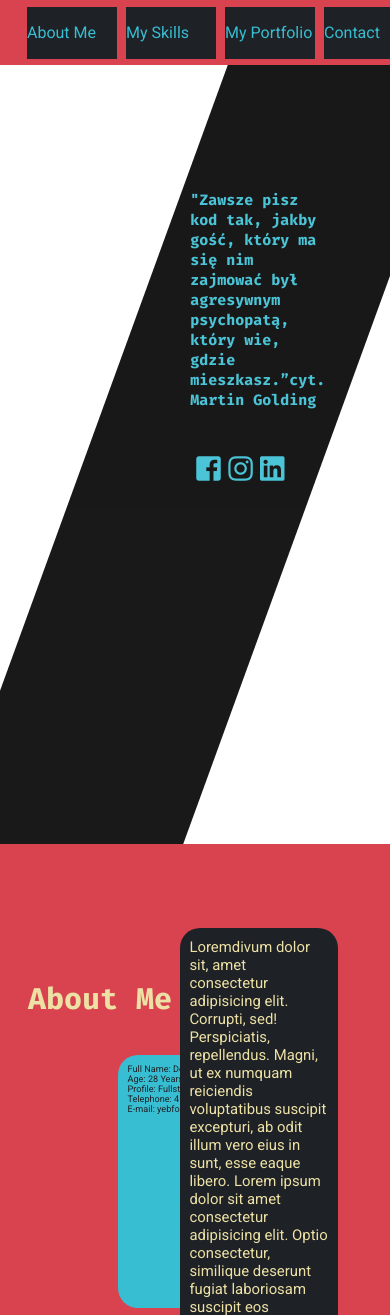
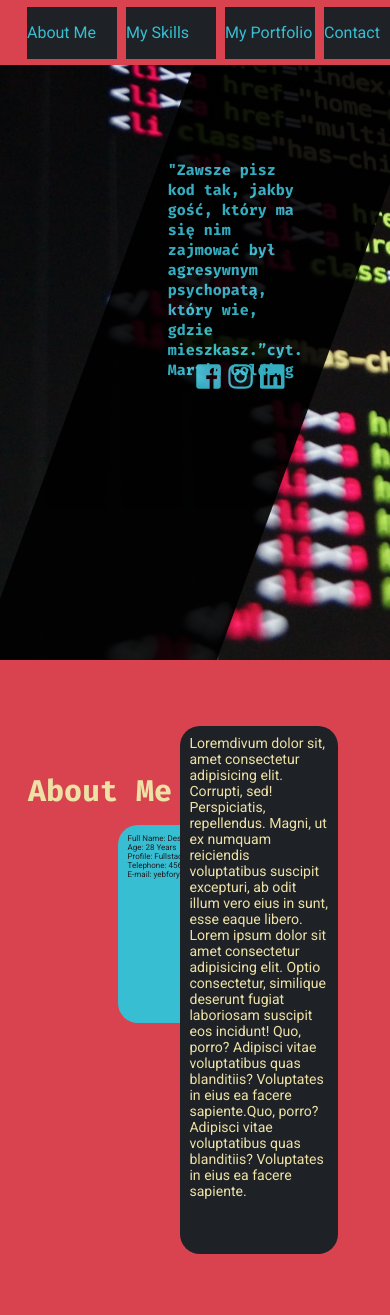
Before and after one commit to Szymon90/Strona-wizytowka-pierwszy-projekt-redukcja-css, a plain HTML site: page index.html in a window 390 px wide. Shown: the top 1315 px of the page. Drawn offline with Linux system fonts and the light colour scheme.

Commit message:
Add files via upload

```diff
--- a/css/respo.css
+++ b/css/respo.css
@@ -8,17 +8,20 @@
     }
 
     .socialMedia {
-        top: 75%;
+        top: 78%;
     }
 
     .shortAboutMe div {
-        font-size: 143%;
+        font-size: 133%;
     }
 
     .basicIinformation div {
         padding: 6%;
         font-size: 115%;
+    }
 
+    .arrow {
+        left: 46%;
     }
 
 }
@@ -40,13 +43,25 @@
         left: 20%;
     }
 
+    #fbLogo {
+        font-size: 40px;
+    }
+
+    #istaLogo {
+        font-size: 40px;
+    }
+
+    #linkedinLogo {
+        font-size: 40px;
+    }
+
     .socialMedia {
-        top: 66%;
-        left: 52%;
+        top: 70%;
+        left: 50%;
     }
 
     .shortAboutMe div {
-        font-size: 121%;
+        font-size: 115%;
     }
 
     .basicIinformation div {
@@ -54,7 +69,7 @@
     }
 
     .aboutMe h2 {
-        left: 20%
+        left: 18%
     }
 
     #arrow {
@@ -83,6 +98,10 @@
         font-size: 15px;
     }
 
+    .socialMedia {
+        top: 56%;
+        left: 47%;
+    }
 
     #fbLogo {
         font-size: 28px;
@@ -97,11 +116,11 @@
     }
 
     .shortAboutMe div {
-        font-size: 93%;
+        font-size: 88%;
     }
 
     .basicIinformation div {
-        font-size: 57%;
+        font-size: 50%;
     }
 
     .fromDiv {
--- a/css/style.css
+++ b/css/style.css
@@ -11,7 +11,7 @@ body {
 
 .wrapper {
     display: grid;
-    grid-template-rows: minmax(100vh, auto) minmax(100vh, auto) minmax(100vh, auto) minmax(100vh, auto) minmax(60vh, auto)
+    grid-template-rows: minmax(660px, auto) minmax(660px, auto) minmax(660px, auto) minmax(660px, auto) minmax(420px, auto)
 }
 
 .wrapper h2 {
@@ -25,7 +25,7 @@ body {
 header {
 
     display: grid;
-    grid-template-rows: 65px calc(100vh - 65px)
+    grid-template-rows: 65px calc(660px - 65px)
 }
 
 nav {
@@ -126,7 +126,7 @@ nav {
 
 /* start css do baner*/
 .baner {
-    background-image: url(img/code-1076536_1280.jpg);
+    background-image: url("code-1076536_1280.jpg");
     background-size: cover;
 }
 
@@ -345,7 +345,7 @@ nav {
 .projekt1 {
     width: 60%;
     height: 50%;
-    background-image: url(img/security-265130_1920.jpg);
+    background-image: url(security-265130_1920.jpg);
     background-position: center;
     background-size: cover;
 }
@@ -353,7 +353,7 @@ nav {
 .projekt2 {
     width: 40%;
     height: 50%;
-    background-image: url(/img/network-3357642_1280.jpg);
+    background-image: url(network-3357642_1280.jpg);
     background-position: center;
     background-size: cover;
 }
@@ -361,7 +361,7 @@ nav {
 .projekt3 {
     width: 40%;
     height: 50%;
-    background-image: url(img/web-1012467_1280.jpg);
+    background-image: url(web-1012467_1280.jpg);
     background-position: center;
     background-size: cover;
 }
@@ -369,7 +369,7 @@ nav {
 .projekt4 {
     width: 60%;
     height: 50%;
-    background-image: url(img/beverage-3157395_1280.jpg);
+    background-image: url(beverage-3157395_1280.jpg);
     background-position: center;
     background-size: cover;
 }
```
Also changed, not shown: css/beverage-3157395_1280.jpg (added), css/code-1076536_1280.jpg (added), css/network-3357642_1280.jpg (added), css/security-265130_1920.jpg (added), css/web-1012467_1280.jpg (added), index.html (line endings or trailing spaces).
